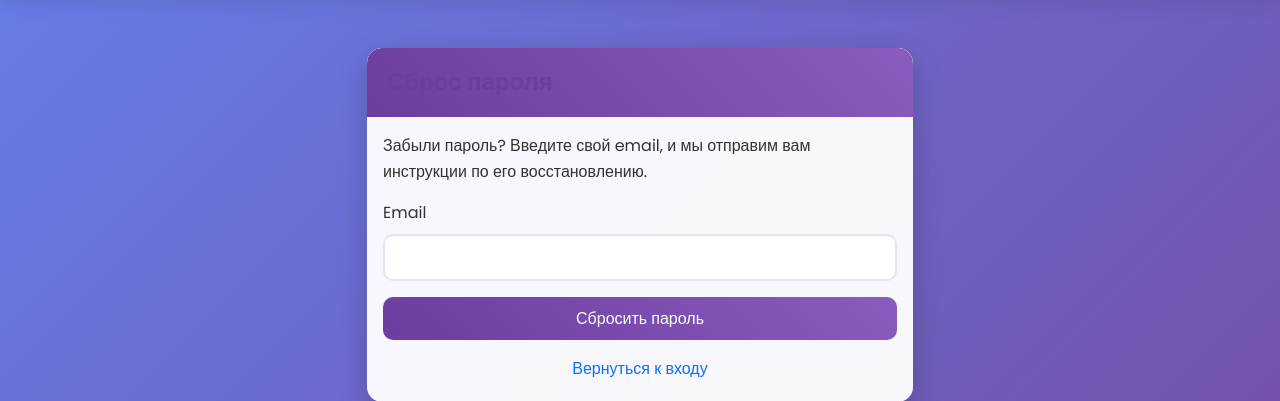
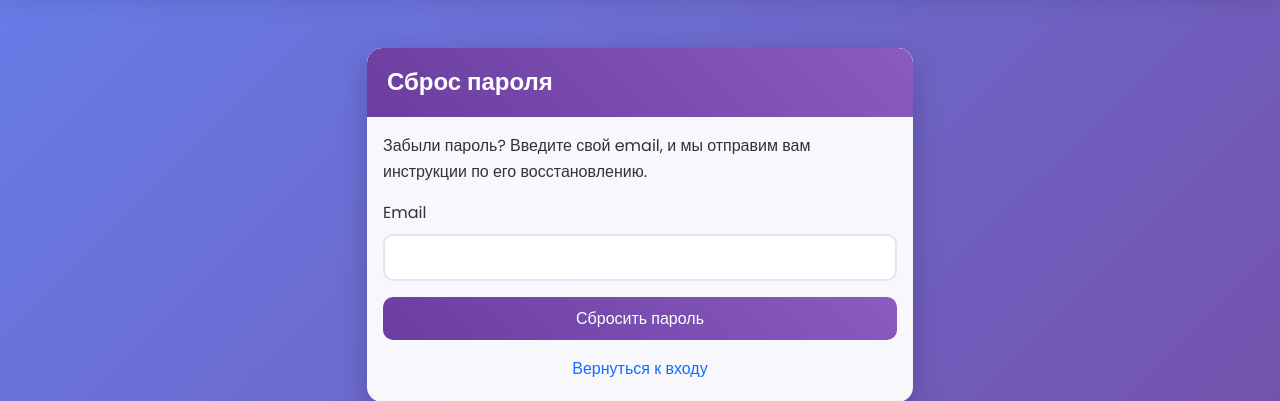
Before and after one commit to 9Roxxx/astrocoins, a Django app: page /accounts/password/reset/ in a window 1280 px wide. Shown: the part 80-481 px from the top of the page. Run offline with Django 4.2, Linux system fonts and the light colour scheme; parts of the project's set-up code (start-up, migrations or seed data) failed here and were passed over.

Commit message:
FIX: Исправлен цвет заголовков на страницах аутентификации
- Заголовки 'Вход в систему' и 'Сброс пароля' теперь белые
- Добавлен принудительный белый цвет для h4 в card-header
- Улучшена читаемость текста на градиентном фоне

```diff
--- a/core/templates/account/base.html
+++ b/core/templates/account/base.html
@@ -35,8 +35,12 @@
         .card-header {
             border-radius: 15px 15px 0 0 !important;
             background: linear-gradient(45deg, #6a3d9f, #8a5cbf);
-            color: white;
+            color: white !important;
             border: none;
+        }
+
+        .card-header h4 {
+            color: white !important;
         }
 
         .btn-primary {
```
